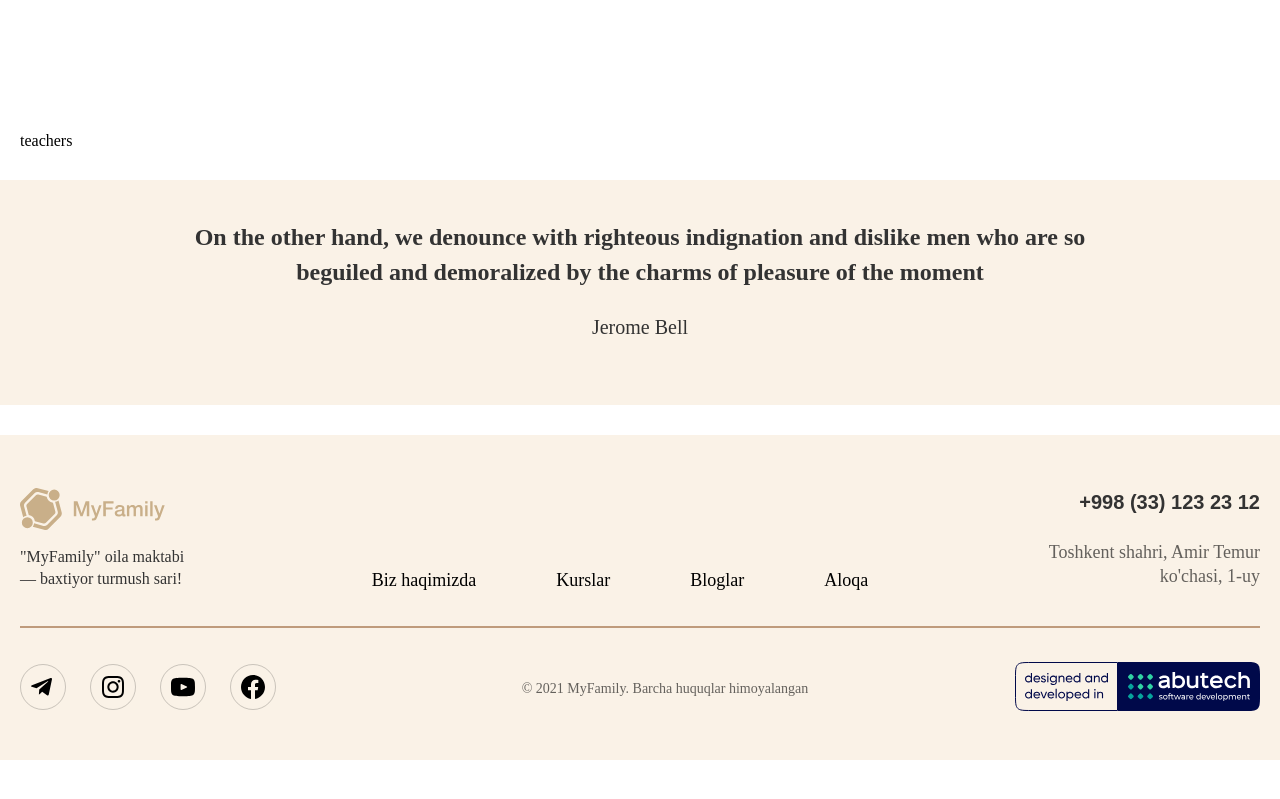
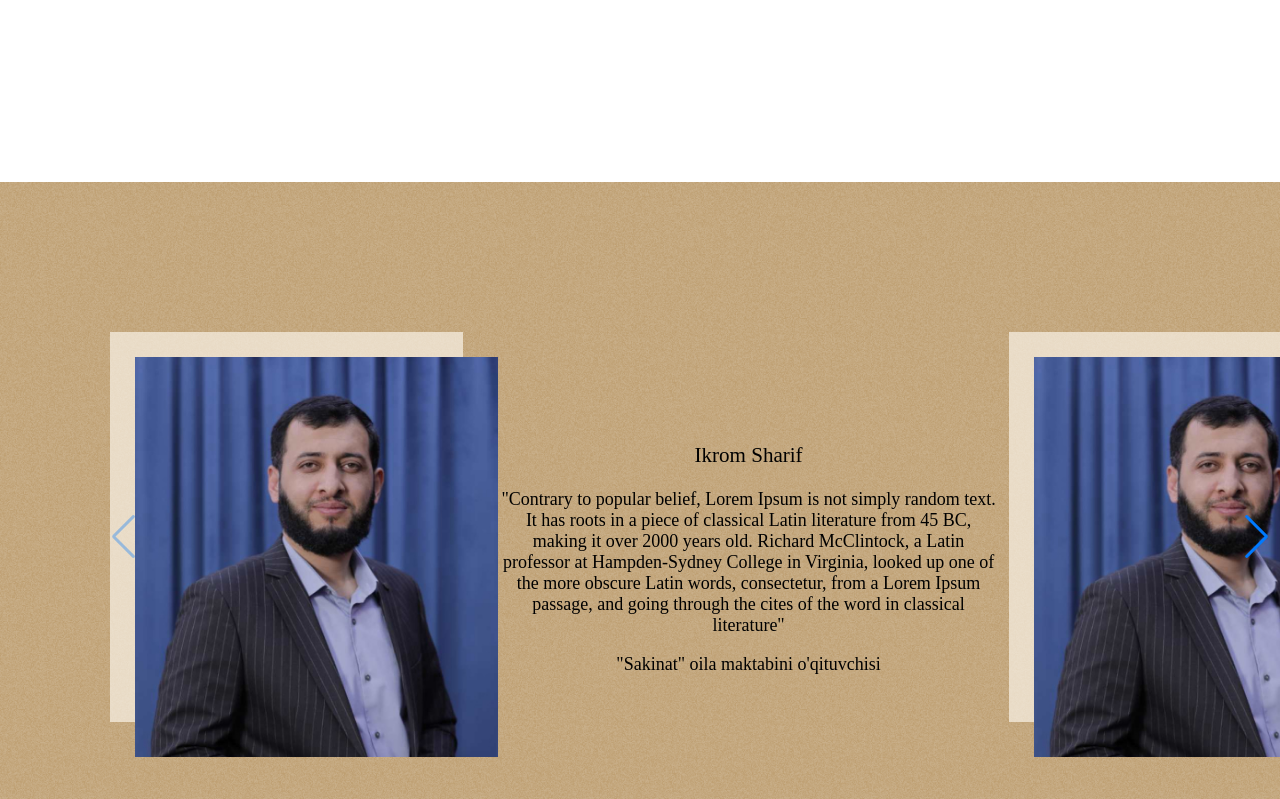
Before and after one commit to Muhammadaziz107/MyFamily, a React (Create React App) app: page / in a window 1280 px wide. Shown: the part 4321-5120 px from the top of the page. Before the commit the page ends 5081 px from the top, so only its background shows below. Built offline with nearby package versions, Linux system fonts and the light colour scheme; a web font is replaced by a local one.

Commit message:
finish home page

```diff
--- a/package.json
+++ b/package.json
@@ -12,6 +12,7 @@
     "react-jquery-plugin": "^1.1.7",
     "react-router-dom": "^6.2.1",
     "react-scripts": "5.0.0",
+    "swiper": "^8.0.5",
     "web-vitals": "^2.1.4"
   },
   "scripts": {
--- a/src/Components/JeromeBell/JeromeBell.css
+++ b/src/Components/JeromeBell/JeromeBell.css
@@ -4,6 +4,9 @@
   padding: 40px 20px;
   background-color: #faf2e7;
   color: white;
+}
+.note {
+  margin: 100px 0 200px 0;
 }
 
 .sura__heading {
--- a/src/Components/JeromeBell/JeromeBell.jsx
+++ b/src/Components/JeromeBell/JeromeBell.jsx
@@ -2,7 +2,7 @@ import "./JeromeBell.css";
 
 function JeromeBell() {
   return (
-    <div className="sura-section">
+    <div className="sura-section note">
       <h4 className="sura__heading">
         On the other hand, we denounce with righteous indignation and dislike men who are
         so beguiled and demoralized by the charms of pleasure of the moment
--- a/src/Components/header/header.css
+++ b/src/Components/header/header.css
@@ -114,6 +114,9 @@
     bottom: 0;
     position: absolute;
     background-color: #c9af89;
+    background-image: url(../../Assets/Images/Rectangle.png);
+    background-blend-mode: overlay;
+
     padding: 60px 20px;
   }
 
--- a/src/Components/header/header.jsx
+++ b/src/Components/header/header.jsx
@@ -56,7 +56,7 @@ function Header() {
                   </NavLink>
                 </li>
                 <li className="header__navbar__list__item">
-                  <NavLink className="header__navbar__list__item__link" to="/call">
+                  <NavLink className="header__navbar__list__item__link" to="/contact">
                     Aloqa
                   </NavLink>
                 </li>
--- a/src/Components/teacher/teachers.css
+++ b/src/Components/teacher/teachers.css
@@ -0,0 +1,44 @@
+.teachers {
+  background-image: url(../../Assets/Images/Rectangle.png);
+  background-color: #c9af89;
+  background-blend-mode: overlay;
+  background-size: cover;
+  padding: 80px;
+  margin: 50px 0;
+}
+
+.swiper {
+  width: 100%;
+  height: 550px;
+  padding: 0 50px;
+}
+
+.swiper-slide {
+  text-align: center;
+  font-size: 18px;
+  display: -webkit-box;
+  display: -ms-flexbox;
+  display: -webkit-flex;
+  display: flex;
+  -webkit-box-pack: center;
+  -ms-flex-pack: center;
+  -webkit-justify-content: center;
+  justify-content: center;
+  -webkit-box-align: center;
+  -ms-flex-align: center;
+  -webkit-align-items: center;
+  align-items: center;
+  margin-left: -35px;
+  padding: 20px;
+}
+
+.slider__img {
+  object-fit: cover;
+  -webkit-box-shadow: -30px -30px 0px -5px rgba(250, 242, 231, 0.7);
+  -moz-box-shadow: -30px -30px 0px -5px rgba(250, 242, 231, 0.7);
+  box-shadow: -30px -30px 0px -5px rgba(250, 242, 231, 0.7);
+}
+
+.swiper-slide {
+  width: 80%;
+}
--- a/src/Components/teacher/teachers.jsx
+++ b/src/Components/teacher/teachers.jsx
@@ -1,9 +1,74 @@
+import React from "react";
+import { Swiper, SwiperSlide } from "swiper/react";
+import { Navigation } from "swiper";
+import teacher from "../../Assets/Images/teacher.jpg";
+
+import "swiper/css";
+import "swiper/css/pagination";
+import "swiper/css/navigation";
+
 import "./teachers.css";
-
 function Teachers() {
   return (
-    <div>
-      <div className="container">teachers</div>
+    <div className="teachers">
+      <div className="container">
+        <Swiper
+          slidesPerView={"auto"}
+          spaceBetween={30}
+          navigation={true}
+          modules={[Navigation]}
+          className="mySwiper"
+        >
+          <SwiperSlide>
+            <img
+              className="slider__img"
+              src={teacher}
+              alt="teacher img"
+              width="400"
+              height="400"
+            />
+
+            <div className="slider__info">
+              <span className="slider__line"></span>
+              <h3>Ikrom Sharif</h3>
+              <p>
+                "Contrary to popular belief, Lorem Ipsum is not simply random text. It has
+                roots in a piece of classical Latin literature from 45 BC, making it over
+                2000 years old. Richard McClintock, a Latin professor at Hampden-Sydney
+                College in Virginia, looked up one of the more obscure Latin words,
+                consectetur, from a Lorem Ipsum passage, and going through the cites of
+                the word in classical literature"
+              </p>
+              <p>"Sakinat" oila maktabini o'qituvchisi</p>
+              <span className="slider__line"></span>
+            </div>
+          </SwiperSlide>
+          <SwiperSlide>
+            <img
+              className="slider__img"
+              src={teacher}
+              alt="teacher img"
+              width="400"
+              height="400"
+            />
+
+            <div className="slider__info">
+              <span className="slider__line"></span>
+              <h3>Ikrom Sharif</h3>
+              <p>
+                "Contrary to popular belief, Lorem Ipsum is not simply random text. It has
+                roots in a piece of classical Latin literature from 45 BC, making it over
+                2000 years old. Richard McClintock, a Latin professor at Hampden-Sydney
+                College in Virginia, looked up one of the more obscure Latin words,
+                consectetur, from a Lorem Ipsum passage, and going through the cites of
+                the word in classical literature"
+              </p>
+              <p>"Sakinat" oila maktabini o'qituvchisi</p>
+              <span className="slider__line"></span>
+            </div>
+          </SwiperSlide>
+        </Swiper>
+      </div>
     </div>
   );
 }
--- a/src/Components/whyChoise/whyChoise.css
+++ b/src/Components/whyChoise/whyChoise.css
@@ -122,7 +122,8 @@
 
   .why-choise__heading {
     width: 250px;
-    font-size: 26px;
+    font-size: 22px;
+    line-height: 30px;
     margin-left: 0;
   }
 
```
Also changed, not shown: src/Components/Courses/Courses.jsx (+21 -20 lines), src/Assets/Images/teacher.jpg (added), 1 other file (tests, documents, lock files or other folders).
